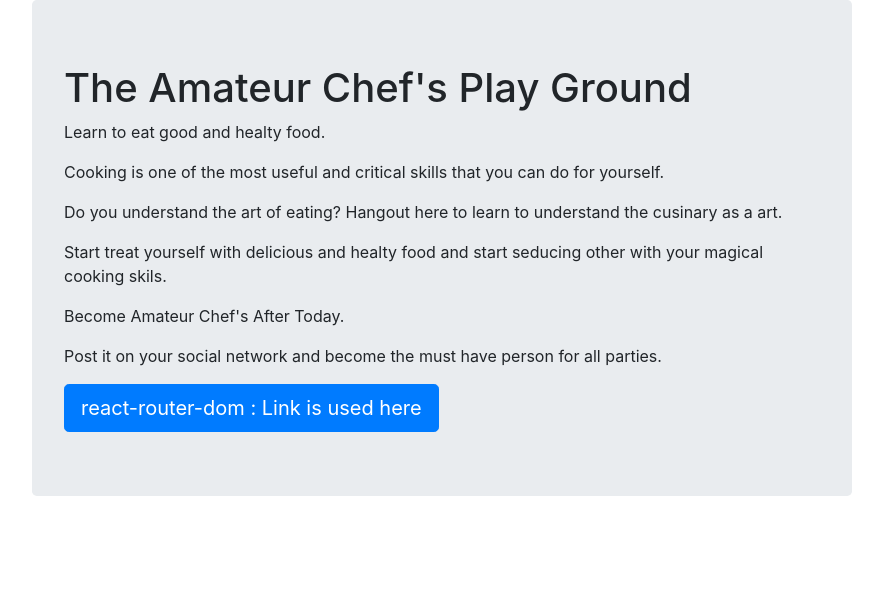
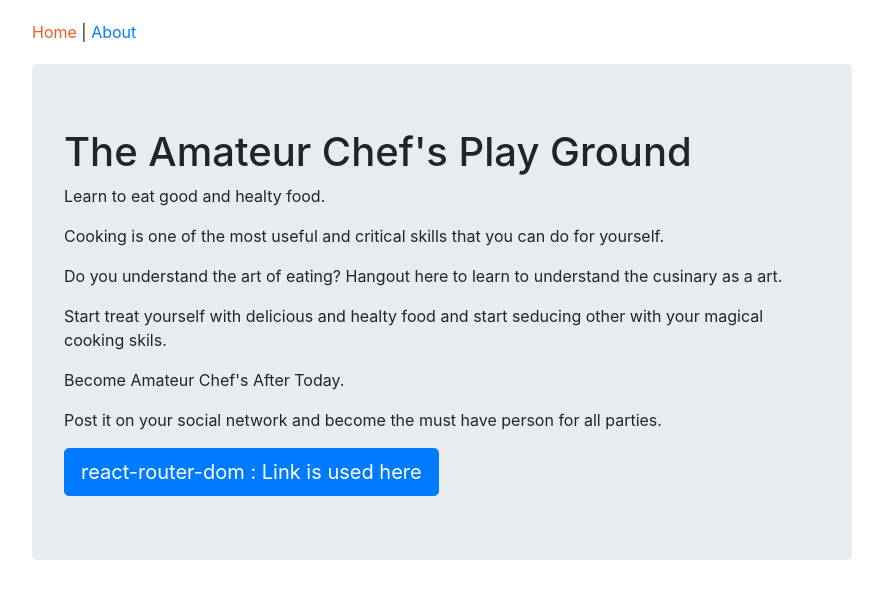
Before and after one commit to SanBuNam/react-redux-boilerframe, a React (Create React App) app: page / in a window 1280 px wide. Shown: the top 598 px of the page, without its empty margins (198-1081 px from the left). Built offline with nearby package versions, Linux system fonts and the light colour scheme.

Commit message:
created Header Nav

```diff
--- a/src/components/App.js
+++ b/src/components/App.js
@@ -2,10 +2,12 @@
 import { Route } from "react-router-dom";
 import HomePage from "./home/HomePage";
 import AboutPage from "./about/AboutPage";
+import Header from "./common/Header";
 
 function App() {
   return (
     <div className="container-fluid">
+      <Header />
       <Route exact path="/" component={HomePage} />
       <Route path="/about" component={AboutPage} />
     </div>
--- /dev/null
+++ b/src/components/common/Header.js
@@ -0,0 +1,20 @@
+import React from "react";
+import { NavLink } from "react-router-dom";
+
+const Header = () => {
+  const activeStyle = { color: "#F15B2A" };
+
+  return (
+    <nav>
+      <NavLink to="/" activeStyle={activeStyle} exact>
+        Home
+      </NavLink>
+      {" | "}
+      <NavLink to="/about" activeStyle={activeStyle}>
+        About
+      </NavLink>
+    </nav>
+  );
+};
+
+export default Header;
```
